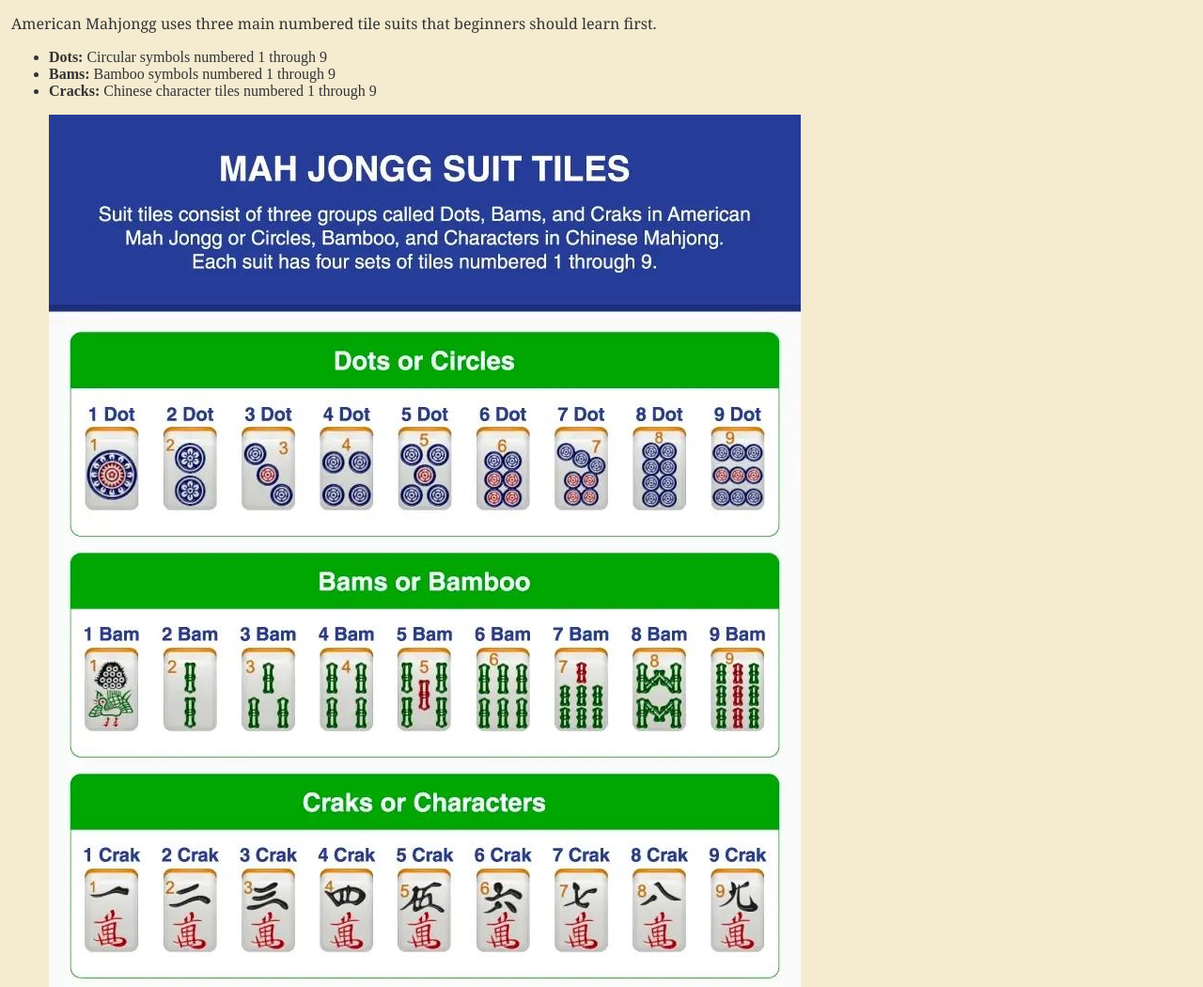
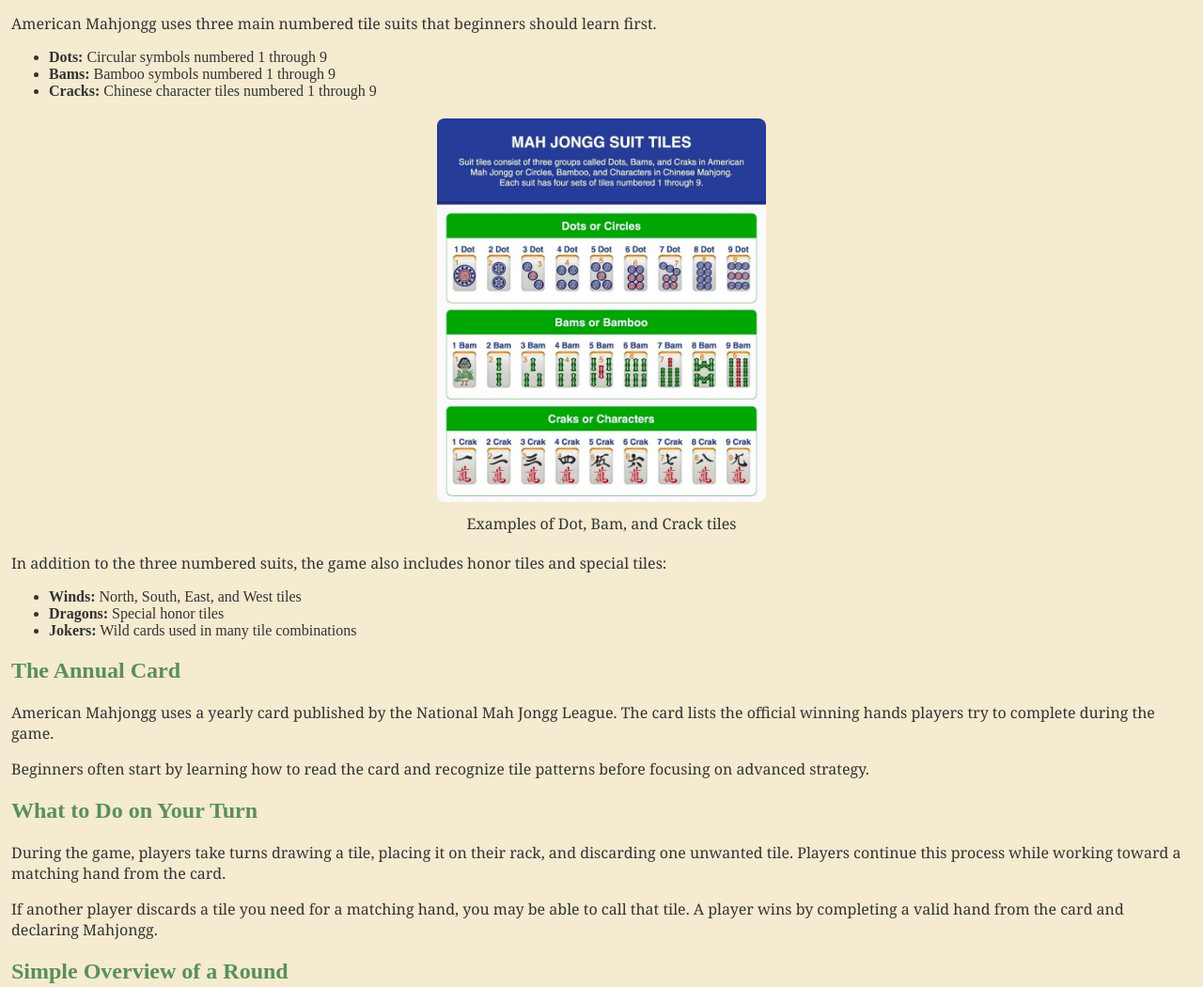
Before and after one commit to asgardner15/asgardner15.github.io, a plain HTML site: page about.html in a window 1280 px wide. Shown: the part 420-1470 px from the top of the page at 94% size. Drawn offline with Linux system fonts and the light colour scheme.

Commit message:
Add style image

```diff
--- a/style.css
+++ b/style.css
@@ -27,3 +27,20 @@ ul {
 a {
     color: #E94F37;
 }
+
+figure {
+    text-align: center;
+    margin: 20px 0;
+}
+
+figure img {
+    width: 350px;
+    max-width: 100%;
+    border-radius: 8px
+}
+
+figcaption {
+    color: #333333;
+    font-family: Cambria, serif;
+    margin-top: 8px;
+}
```
